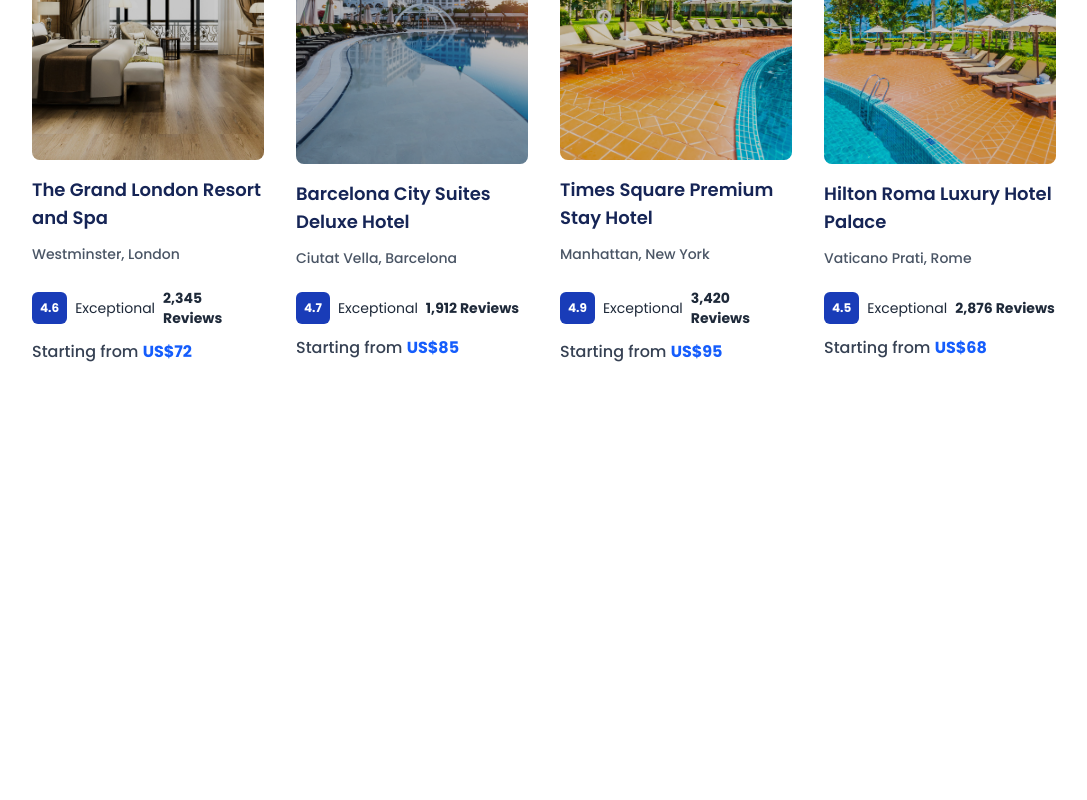
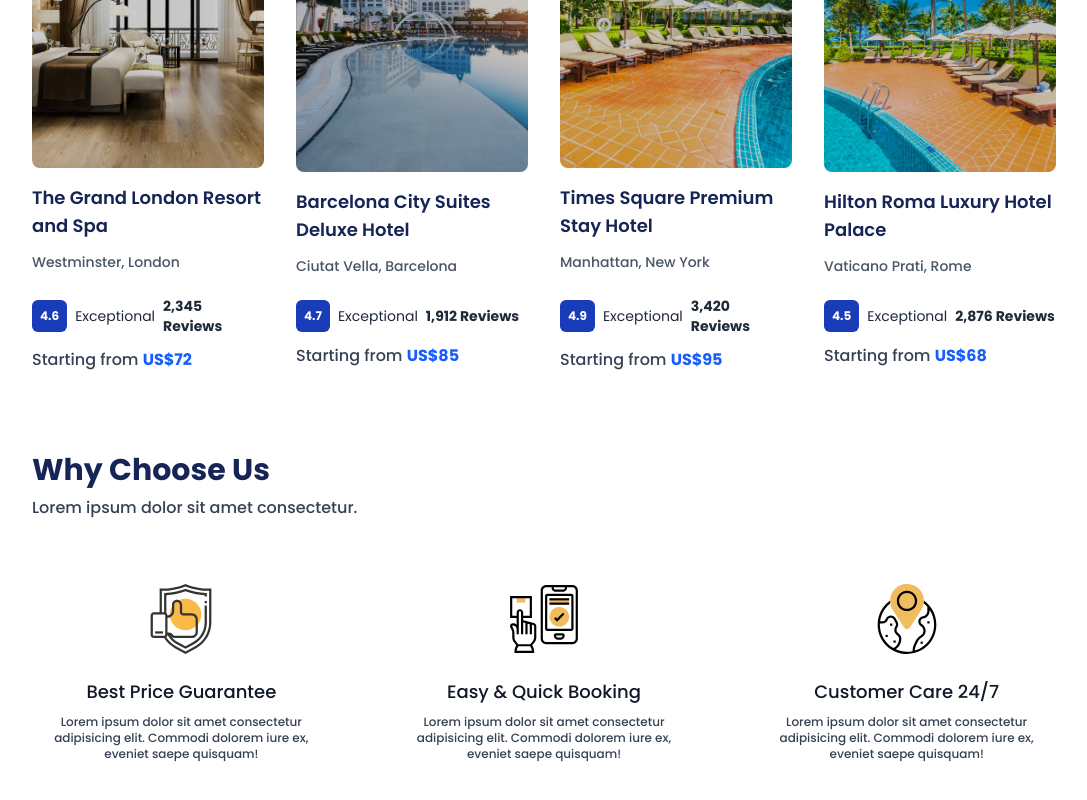
Before and after one commit to Jakaria030/travel_yt, a Next.js app: page / in a window 1280 px wide. Shown: the part 1844-2644 px from the top of the page, without its empty margins (96-1183 px from the left). Before the commit the page ends 2208 px from the top, so only its background shows below. Built offline with nearby package versions, Linux system fonts and the light colour scheme.

Commit message:
Why choose us section design completed

```diff
--- a/components/Home/Destination/Destination.tsx
+++ b/components/Home/Destination/Destination.tsx
@@ -9,7 +9,7 @@
             <SectionHeading heading='Exploring Populer Destination' />
 
             {/* section content */}
-            <div className='mt-14 w-[80%] mx-auto'>
+            <div className='mt-16 w-[80%] mx-auto'>
                 <DestinationSlider />
             </div>
 
--- a/components/Home/Home.tsx
+++ b/components/Home/Home.tsx
@@ -2,6 +2,7 @@
 import Hero from './Hero/Hero';
 import Destination from './Destination/Destination';
 import Hotel from './Hotel/Hotel';
+import WhyChoose from './WhyChoose/WhyChoose';
 
 const Home = () => {
     return (
@@ -9,6 +10,7 @@
             <Hero />
             <Destination />
             <Hotel />
+            <WhyChoose />
         </div>
     );
 };
--- /dev/null
+++ b/components/Home/WhyChoose/WhyChoose.tsx
@@ -0,0 +1,27 @@
+import SectionHeading from '@/components/Helper/SectionHeading';
+import React from 'react';
+import WhyChooseCard from './WhyChooseCard';
+
+const WhyChoose = () => {
+    return (
+        <div className='pt-20 pb-20'>
+            {/* section heading */}
+            <SectionHeading heading='Why Choose Us' />
+
+            <div className='w-[80%] mx-auto grid grid-cols-1 md:grid-cols-2 lg:grid-cols-3 gap-16 mt-16'>
+                {/* why choose card */}
+                <div>
+                    <WhyChooseCard image='/images/c1.svg' title='Best Price Guarantee' />
+                </div>
+                <div>
+                    <WhyChooseCard image='/images/c2.svg' title='Easy & Quick Booking' />
+                </div>
+                <div>
+                    <WhyChooseCard image='/images/c3.svg' title='Customer Care 24/7' />
+                </div>
+            </div>
+        </div>
+    );
+};
+
+export default WhyChoose;
--- /dev/null
+++ b/components/Home/WhyChoose/WhyChooseCard.tsx
@@ -0,0 +1,22 @@
+import Image from 'next/image';
+import React from 'react';
+
+type Props = {
+    image: string;
+    title: string;
+};
+
+const WhyChooseCard = ({image, title}: Props) => {
+    return (
+        <div>
+            {/* image */}
+            <Image src={image} width={70} height={70} alt='Image' className='mx-auto' />
+
+            {/* content */}
+            <h1 className='mt-6 text-center text-gray-900 font-medium text-lg'>{title}</h1>
+            <p className='mt-2 text-center text-xs font-medium text-gray-700'>Lorem ipsum dolor sit amet consectetur adipisicing elit. Commodi dolorem iure ex, eveniet saepe quisquam!</p>
+        </div>
+    );
+};
+
+export default WhyChooseCard;
```
